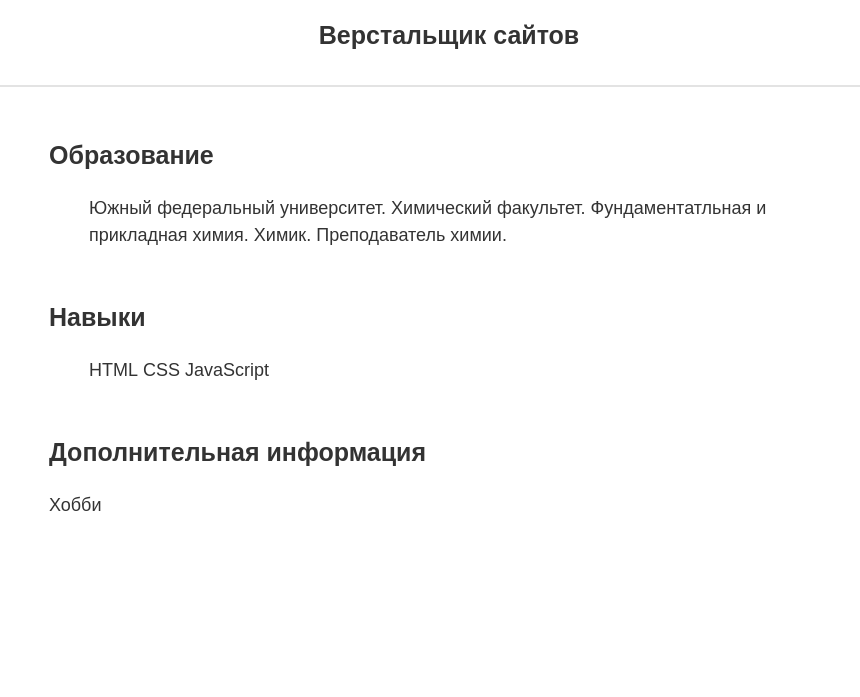
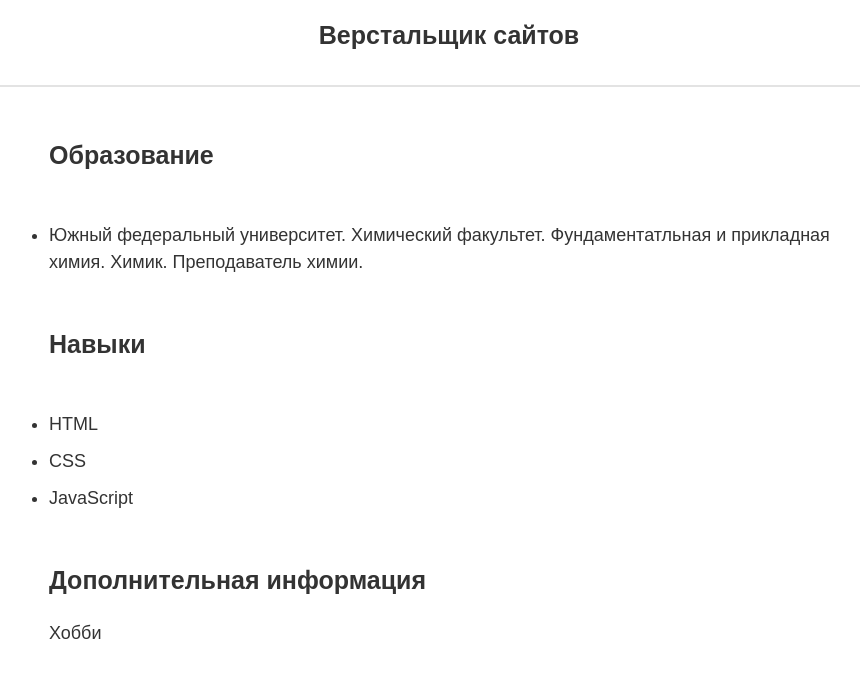
Before and after one commit to VictoriaBoyarkina/VictoriaBoyarkina.github.io, a PHP site: page / in a window 1280 px wide. Shown: the part 133-830 px from the top of the page, without its empty margins (191-1051 px from the left). Before the commit the page ends 644 px from the top, so only its background shows below. Run offline with PHP 8.4, Linux system fonts and the light colour scheme.

Commit message:
Update main.css

```diff
--- a/main.css
+++ b/main.css
@@ -34,7 +34,6 @@
 }
 
 li {
-	display: inline;
 	margin-bottom: 10px;
 }
 
@@ -42,3 +41,7 @@
 	width: 900px;
 	margin: auto;
 }
+
+ul {
+	display: inline;
+}
```
